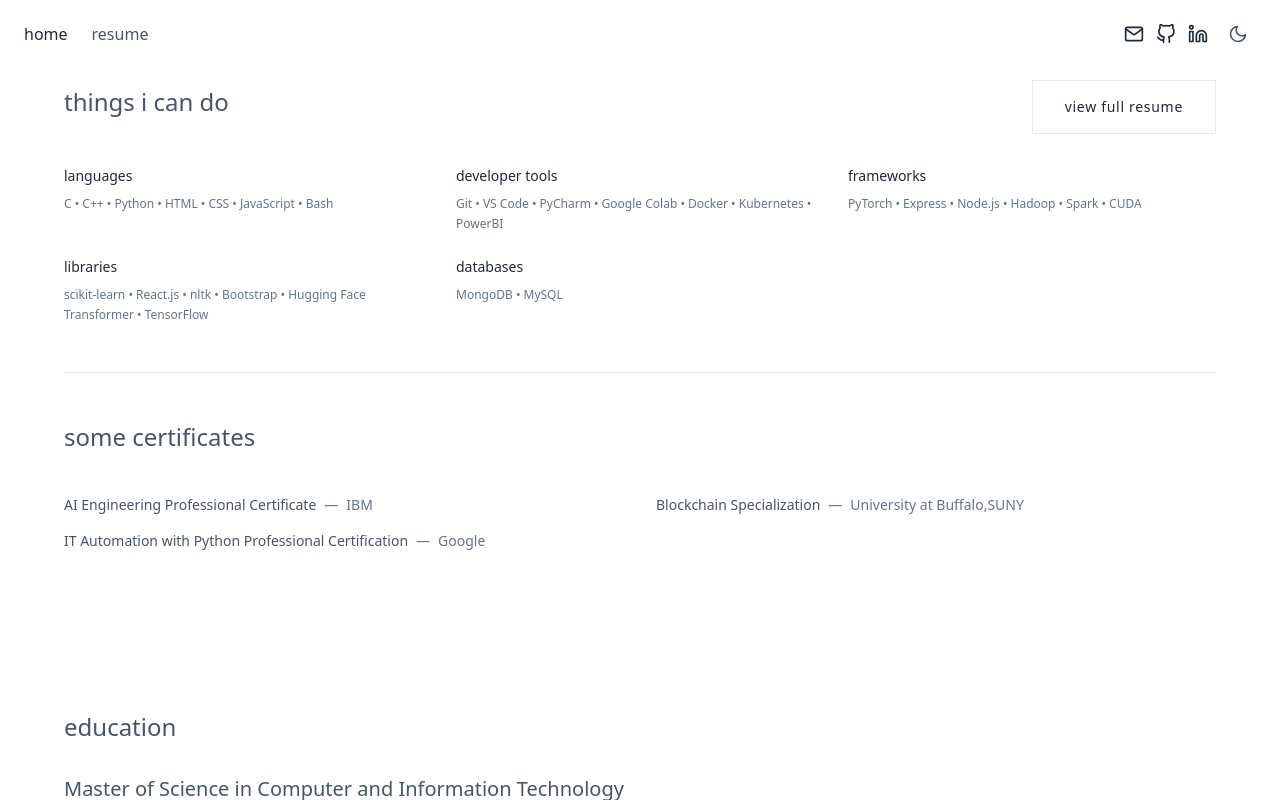
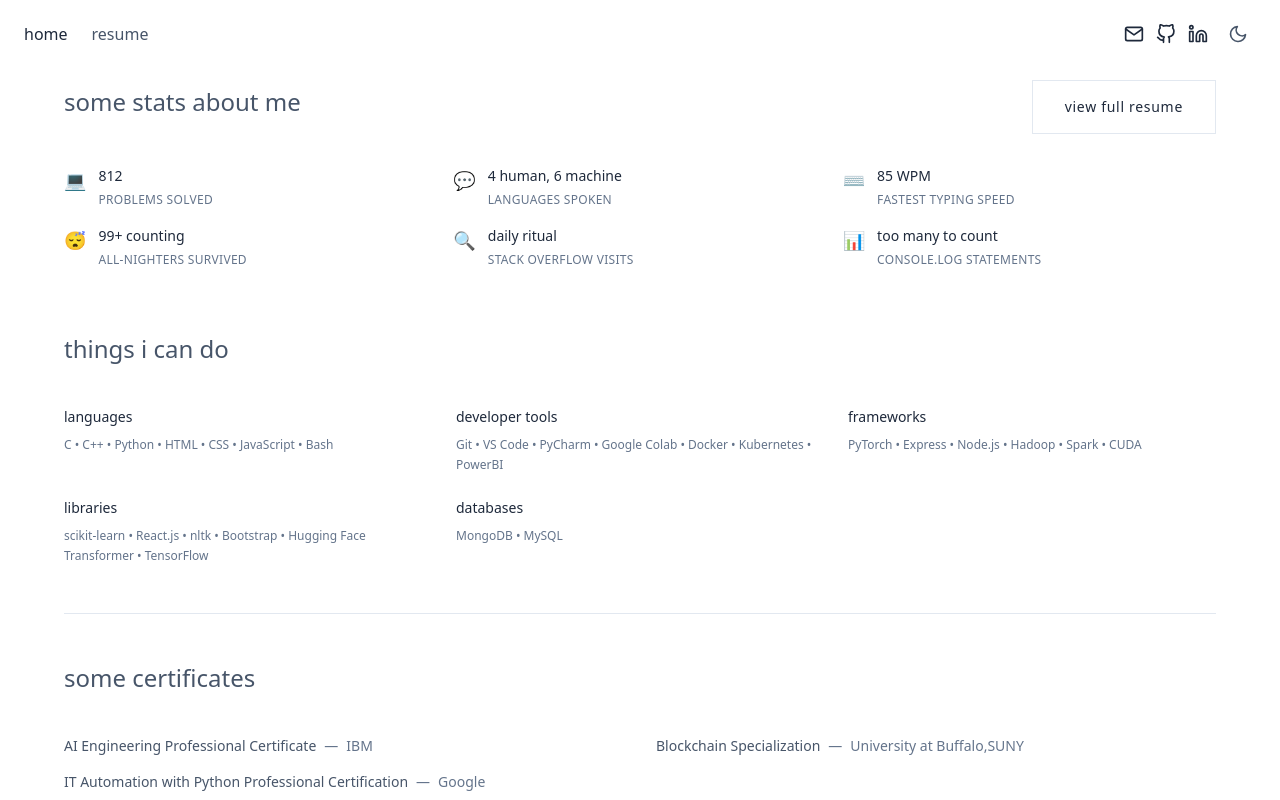
Before and after one commit to aharshit/aharshit.github.io, a React (Vite) app: page / in a window 1280 px wide. Both pictures are taken after a click on the button "resume". Shown: the top 800 px of the page. Built offline with nearby package versions, Linux system fonts and the light colour scheme; a web font is replaced by a local one.

Commit message:
added stats

```diff
--- a/src/App.jsx
+++ b/src/App.jsx
@@ -30,6 +30,7 @@ const App = () => {
             <Resume />
             <Education />
             <Experience />
+            <Contact />
           </div>
         );
       default:
--- a/src/components/sections/Resume.jsx
+++ b/src/components/sections/Resume.jsx
@@ -1,17 +1,26 @@
 import React from 'react';
 import { skills } from '../../data/skills';
 import { certificates } from '../../data/certificates';
+
+const stats = [
+  { label: 'Problems Solved', value: 812, emoji: '💻' },
+  { label: 'Languages Spoken', value: '4 human, 6 machine', emoji: '💬' },
+  { label: 'Fastest Typing Speed', value: '85 WPM', emoji: '⌨️' },
+  { label: 'All-nighters Survived', value: '99+ counting', emoji: '😴' },
+  { label: 'Stack Overflow Visits', value: 'daily ritual', emoji: '🔍' },
+  { label: 'Console.log Statements', value: 'too many to count', emoji: '📊' },
+];
 
 const Resume = () => {
   return (
     <section id="resume" className="py-20 px-6">
       <div className="max-w-6xl mx-auto">
-        <div className="grid lg:grid-cols-3 gap-12 mb-12">
-          <div className="lg:col-span-3">
+        {/* Stats Section */}
+        <div className="mb-16">
           <div className="flex items-center justify-between mb-8">
             <div>
               <h2 className="text-2xl font-light mb-2 text-secondary">
-                  things i can do
+                some stats about me
               </h2>
               <div className="h-0.5 bg-primary w-24"></div>
             </div>
@@ -19,10 +28,43 @@ const Resume = () => {
               href="https://drive.google.com/file/d/1TUVI5STjdOsWVnbolD7Sn4WHuVL-p7w6/view?usp=sharing"
               target="_blank"
               rel="noopener noreferrer"
-                className="px-8 py-4 border border-primary text-primary hover:bg-primary hover:text-white transition-colors text-sm  tracking-wider"
+              className="px-8 py-4 border border-primary text-primary hover:bg-primary hover:text-white transition-colors text-sm tracking-wider"
             >
               view full resume
             </a>
+          </div>
+          <div className="grid grid-cols-1 sm:grid-cols-2 lg:grid-cols-3 gap-4">
+            {stats.map(({ label, value, emoji }, index) => (
+              <div
+                key={index}
+                className="group hover:opacity-80 transition-opacity"
+              >
+                <div className="flex items-start space-x-3">
+                  <div className="text-lg group-hover:scale-110 transition-transform">
+                    {emoji}
+                  </div>
+                  <div className="flex-1">
+                    <div className="text-primary font-medium text-sm mb-1">
+                      {value}
+                    </div>
+                    <div className="text-xs text-muted uppercase tracking-wide leading-relaxed">
+                      {label}
+                    </div>
+                  </div>
+                </div>
+              </div>
+            ))}
+          </div>
+        </div>
+
+        {/* Skills Section */}
+        <div className="grid lg:grid-cols-3 gap-12 mb-12">
+          <div className="lg:col-span-3">
+            <div className="mb-8">
+              <h2 className="text-2xl font-light mb-2 text-secondary">
+                things i can do
+              </h2>
+              <div className="h-0.5 bg-primary w-24"></div>
             </div>
 
             <div className="grid md:grid-cols-2 lg:grid-cols-3 gap-6">
@@ -49,20 +91,11 @@ const Resume = () => {
           </div>
 
           <div className="grid md:grid-cols-2 gap-x-8 gap-y-4">
-            {certificates.map((certificate, index) => (
-              <div
-                key={certificate.id}
-                className="text-sm text-muted"
-              >
-                <span className="text-secondary">
-                  {certificate.name}
-                </span>
-                <span className="mx-2 text-muted">
-                  —
-                </span>
-                <span className="text-muted">
-                  {certificate.issuer}
-                </span>
+            {certificates.map((certificate) => (
+              <div key={certificate.id} className="text-sm text-muted">
+                <span className="text-secondary">{certificate.name}</span>
+                <span className="mx-2 text-muted">—</span>
+                <span className="text-muted">{certificate.issuer}</span>
               </div>
             ))}
           </div>
```
Lines whose indentation alone changed are shown as unchanged.
